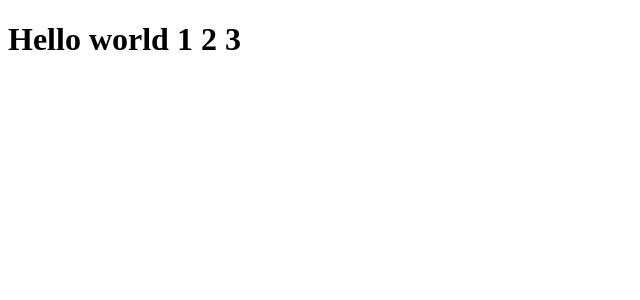
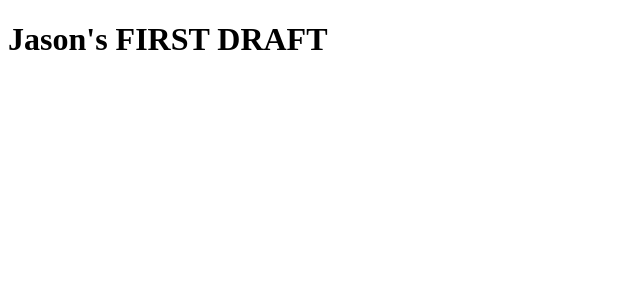
Before and after one commit to zapata124/Our-Journey, a React app: page / in a window 1280 px wide. Shown: the top 300 px of the page, without its empty margins (0-640 px from the left). Built offline with nearby package versions, Linux system fonts and the light colour scheme.

Commit message:
firstDraftJason

```diff
--- a/client/App.jsx
+++ b/client/App.jsx
@@ -2,7 +2,7 @@ import React from 'react';
 
 const App = () => (
   <div>
-    <h1>Hello world 1 2 3</h1>
+    <h1>Jason's FIRST DRAFT</h1>
   </div>
 )
 
```
Also changed, not shown: package.json (line endings or trailing spaces), 1 other file (tests, documents, lock files or other folders).
